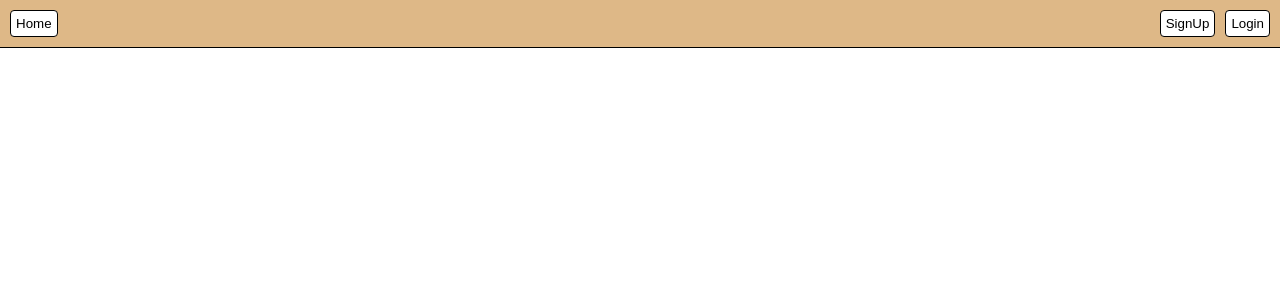
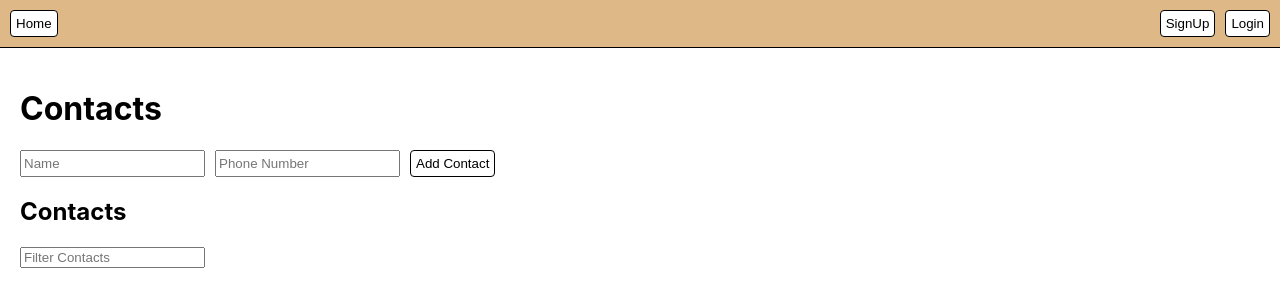
Before and after one commit to TONYGUDIMA/Phonebook-React-app, a React (Create React App) app: page /goit-react-hw-08-phonebook/contacts in a window 1280 px wide. Before the commit this address had no page. Shown: the top 306 px of the page. Built offline with nearby package versions, Linux system fonts and the light colour scheme.

Commit message:
Majority

```diff
--- a/src/components/App.jsx
+++ b/src/components/App.jsx
@@ -1,7 +1,6 @@
 import React from 'react';
 import AppBar from './AppBar/AppBar';
-import { Route, Routes, useNavigate } from 'react-router-dom';
-import PhoneBook from './Pages/PhoneBook';
+import { Route, Routes } from 'react-router-dom';
 import LogIn from './Pages/LogIn';
 import SignUp from './Pages/SignUp';
 import { useEffect } from 'react';
@@ -9,10 +8,10 @@ import { refreshUser } from 'redux/auth/operations';
 import { useDispatch, useSelector } from 'react-redux';
 import { fetchContacts } from 'redux/contactsApi/operations';
 import Home from './Pages/Home';
+import Contacts from './Pages/Contacts';
 export const App = () => {
   const userToken = useSelector(state => state.auth.token);
   const dispatch = useDispatch();
-  const nav = useNavigate();
   useEffect(() => {
     const getUser = async () => {
       if (userToken) {
@@ -21,15 +20,15 @@ export const App = () => {
       }
     };
     getUser();
-  }, [dispatch, nav, userToken]);
+  }, [dispatch, userToken]);
   return (
     <>
       <AppBar />
       <Routes>
         <Route path="/" element={<Home />}></Route>
-        <Route path="/login" element={<LogIn />}></Route>
-        <Route path="/signUp" element={<SignUp />}></Route>
-        <Route path="/phonebook" element={<PhoneBook />}></Route>
+        {!userToken && <Route path="/login" element={<LogIn />}></Route>}
+        {!userToken && <Route path="/signUp" element={<SignUp />}></Route>}
+        <Route path="/contacts" element={<Contacts />}></Route>
       </Routes>
     </>
   );
--- a/src/components/AppBar/AppBar.jsx
+++ b/src/components/AppBar/AppBar.jsx
@@ -16,8 +16,8 @@ function AppBar() {
         </NavLink>
 
         {userToken && (
-          <NavLink to="/phonebook">
-            <button>PhoneBook</button>
+          <NavLink to="/contacts">
+            <button>Contacts</button>
           </NavLink>
         )}
       </nav>
--- a/src/components/ContactsForm/ContactsForm.jsx
+++ b/src/components/ContactsForm/ContactsForm.jsx
@@ -1,13 +1,21 @@
 import React, { useState } from 'react';
-import { useDispatch } from 'react-redux';
+import { useDispatch, useSelector } from 'react-redux';
 import { v4 as uuidv4 } from 'uuid';
 import { createContact } from '../../redux/contactsApi/operations';
 import css from './ContactForm.module.css';
 function ContactForm() {
+  const contacts = useSelector(state => state.contacts.contacts);
   const [name, setName] = useState('');
   const [number, setNumber] = useState('');
   const dispatch = useDispatch();
-
+  const isNameExist = name => {
+    for (let i = 0; i < contacts.length; i++) {
+      if (contacts[i].name.toLowerCase() === name.toLowerCase()) {
+        return true;
+      }
+    }
+    return false;
+  };
   const handleSubmit = e => {
     e.preventDefault();
     const contact = {
@@ -15,9 +23,15 @@ function ContactForm() {
       name,
       number,
     };
-    dispatch(createContact(contact));
-    setName('');
-    setNumber('');
+    if (isNameExist(contact.name)) {
+      alert('name is taken');
+      setName('');
+      setNumber('');
+    } else {
+      dispatch(createContact(contact));
+      setName('');
+      setNumber('');
+    }
   };
 
   return (
--- a/src/components/ContactsList/ContactsList.jsx
+++ b/src/components/ContactsList/ContactsList.jsx
@@ -9,10 +9,10 @@ function ContactList() {
   const userToken = useSelector(state => state.auth.token);
   const contacts = useSelector(state => state.contacts.contacts);
   const dispatch = useDispatch();
-  // const filter = useSelector(state => state.contacts.filter);
-  // const filteredContacts = contacts?.filter(contact =>
-  //   contact?.name?.toLowerCase().includes(filter.toLowerCase())
-  // );
+  const filter = useSelector(state => state.contacts.filter);
+  const filteredContacts = contacts?.filter(contact =>
+    contact?.name?.toLowerCase().includes(filter.toLowerCase())
+  );
 
   useEffect(() => {
     if (userToken) {
@@ -27,7 +27,7 @@ function ContactList() {
   return (
     <ul className={css.contactsList}>
       {contacts.length > 0 &&
-        contacts.map(contact => {
+        filteredContacts.map(contact => {
           return (
             <li key={contact.id} className={css.listItem}>
               <p>
--- a/src/components/Filter/Filter.jsx
+++ b/src/components/Filter/Filter.jsx
@@ -1,9 +1,9 @@
 import React from 'react';
 import { useDispatch, useSelector } from 'react-redux';
-import { setFilter } from '../../redux/store';
+import { setFilter } from '../../redux/contactsApi/slice';
 
 function Filter() {
-  const filter = useSelector(state => state.filter);
+  const filter = useSelector(state => state.contacts.filter);
   const dispatch = useDispatch();
 
   const handleFilterChange = e => {
--- a/src/components/Pages/PhoneBook.jsx
+++ b/src/components/Pages/Contacts.jsx
@@ -1,18 +1,18 @@
 import React from 'react';
 import ContactForm from '../ContactsForm/ContactsForm';
 import ContactList from '../ContactsList/ContactsList';
-// import Filter from '../Filter/Filter';
+import Filter from '../Filter/Filter';
 import css from './Pages.module.css';
-function PhoneBook() {
+function Contacts() {
   return (
     <div className={css.container}>
-      <h1>Phonebook</h1>
+      <h1>Contacts</h1>
       <ContactForm />
       <h2>Contacts</h2>
-      {/* <Filter /> */}
+      <Filter />
       <ContactList />
     </div>
   );
 }
 
-export default PhoneBook;
+export default Contacts;
--- a/src/components/Pages/LogIn.jsx
+++ b/src/components/Pages/LogIn.jsx
@@ -24,7 +24,7 @@ function LogIn() {
     dispatch(logIn({ email, password }));
     setEmail('');
     setPassword('');
-    nav('/phonebook');
+    nav('/contacts');
   };
   return (
     <div className={css.container}>
--- a/src/components/Pages/SignUp.jsx
+++ b/src/components/Pages/SignUp.jsx
@@ -27,7 +27,7 @@ function SignUp() {
     setEmail('');
     setName('');
     setPassword('');
-    nav('/phonebook');
+    nav('/contacts');
   };
   return (
     <div className={css.container}>
--- a/src/components/UserMenu/UserMenu.jsx
+++ b/src/components/UserMenu/UserMenu.jsx
@@ -9,7 +9,7 @@ function UserMenu({ userName }) {
   const dispatch = useDispatch();
   const handleClick = () => {
     dispatch(logOut(jwToken));
-    navigation('/');
+    navigation('/login');
   };
   return (
     <div className={css.userBox}>
--- a/src/redux/contactsApi/slice.js
+++ b/src/redux/contactsApi/slice.js
@@ -2,10 +2,16 @@ import { createSlice } from '@reduxjs/toolkit';
 import { fetchContacts, createContact, deleteContact } from './operations';
 const initialState = {
   contacts: [],
+  filter: '',
 };
 const contactsSlice = createSlice({
   name: 'contacts',
   initialState,
+  reducers: {
+    setFilter: (state, action) => {
+      state.filter = action.payload;
+    },
+  },
   extraReducers: {
     [fetchContacts.fulfilled](state, action) {
       state.contacts = action.payload;
@@ -21,5 +27,5 @@ const contactsSlice = createSlice({
     },
   },
 });
-
+export const { setFilter } = contactsSlice.actions;
 export const contactsReducer = contactsSlice.reducer;
--- a/src/redux/store.js
+++ b/src/redux/store.js
@@ -3,7 +3,6 @@ import { persistStore, persistReducer } from 'redux-persist';
 import storage from 'redux-persist/lib/storage';
 import { contactsReducer } from './contactsApi/slice';
 import { authReducer } from './auth/slice';
-
 
 const authPersistConfig = {
   key: 'auth',
```
